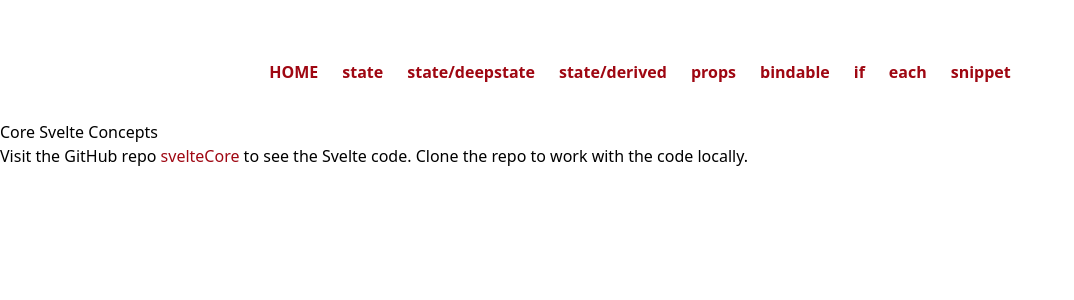
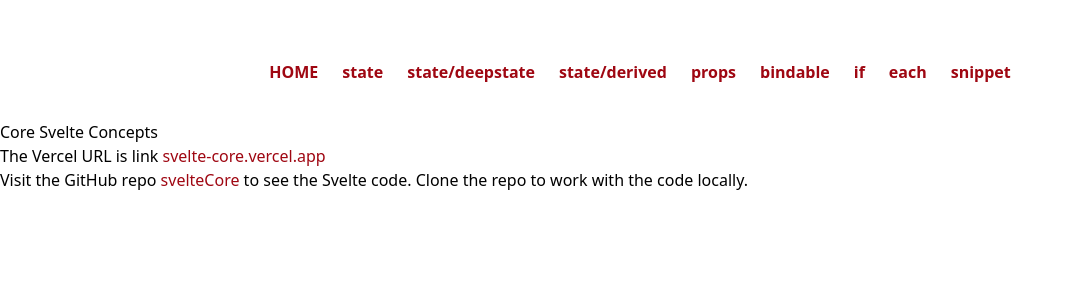
Before and after one commit to MillerPr/svelteCore, a SvelteKit app: page / in a window 1280 px wide. Shown: the top 300 px of the page, without its empty margins (0-1074 px from the left). Built offline with nearby package versions, Linux system fonts and the light colour scheme.

Commit message:
update app link

```diff
--- a/src/routes/+page.svelte
+++ b/src/routes/+page.svelte
@@ -3,6 +3,12 @@
 
 <div class="container">
 	<div>Core Svelte Concepts</div>
+	<p>
+		The Vercel URL is link <a
+			class="text-red-800 hover:font-bold"
+			href="https://svelte-core.vercel.app/">svelte-core.vercel.app</a
+		>
+	</p>
 	<p>
 		Visit the GitHub repo <a
 			class="text-red-800 hover:font-bold"
--- a/src/routes/04bindable/+page.svelte
+++ b/src/routes/04bindable/+page.svelte
@@ -3,7 +3,7 @@
 </script>
 
 <div class="container">
-	<div>$bindable</div>
+	<div class="pb-5 font-bold">$bindable</div>
 	<div>What is your name?</div>
 	<input bind:value={userInput} />
 	<div>Hello {userInput}</div>
```
